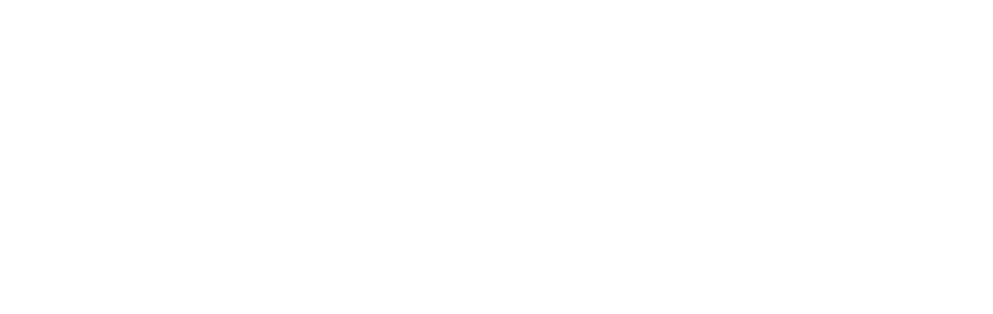
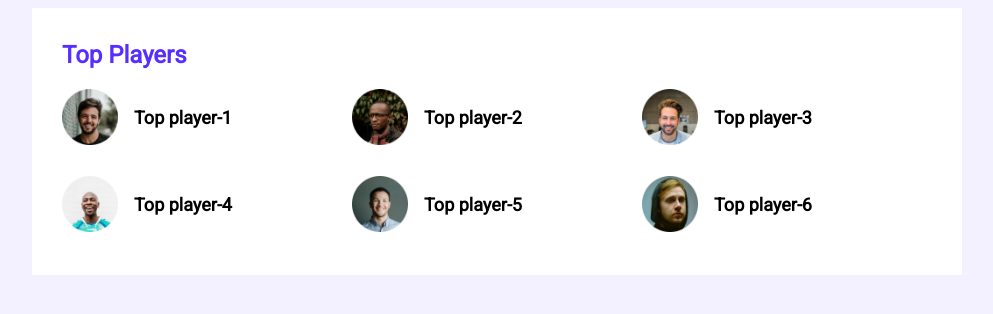
Before and after one commit to Hasibul-Hasan-Hasib/CSS-03, a plain HTML site: page index.html in a window 1280 px wide. Shown: the whole page, without its empty margins (143-1136 px from the left). Drawn offline with Linux system fonts and the light colour scheme.

Commit message:
first section added

```diff
--- a/index.html
+++ b/index.html
@@ -4,9 +4,61 @@
     <meta charset="UTF-8">
     <meta http-equiv="X-UA-Compatible" content="IE=edge">
     <meta name="viewport" content="width=device-width, initial-scale=1.0">
+    <link rel="stylesheet" href="styles/style.css">
     <title>leader board</title>
 </head>
 <body>
 
+    <!-- header start -->
+
+    <header>
+
+    </header>
+
+    <!-- header end -->
+
+    <main>
+
+        <!--top players and top blogs-->
+
+        <section class="container">
+            <div class="top-players">
+                <h2 class="section-title">Top Players</h2>
+                <div class="players">
+                    <div class="player">
+                        <img src="images/players/player-1.png" alt="">
+                        <h3 class="player-name">Top player-1</h3>
+                    </div>
+                    <div class="player">
+                        <img src="images/players/player-2.png" alt="">
+                        <h3 class="player-name">Top player-2</h3>
+                    </div>
+                    <div class="player">
+                        <img src="images/players/player-3.png" alt="">
+                        <h3 class="player-name">Top player-3</h3>
+                    </div>
+                    <div class="player">
+                        <img src="images/players/player-4.png" alt="">
+                        <h3 class="player-name">Top player-4</h3>
+                    </div>
+                    <div class="player">
+                        <img src="images/players/player-5.png" alt="">
+                        <h3 class="player-name">Top player-5</h3>
+                    </div>
+                    <div class="player">
+                        <img src="images/players/player-6.png" alt="">
+                        <h3 class="player-name">Top player-6</h3>
+                    </div>
+                </div>
+            </div>
+        </section>
+
+        <!-- Latest course -->
+
+        <section>
+
+        </section>
+
+    </main>
 </body>
 </html>
--- /dev/null
+++ b/styles/style.css
@@ -0,0 +1,42 @@
+/* fonts */
+
+@import url("https://fonts.googleapis.com/css2?family=Roboto&display=swap");
+
+/* common styles or utilities */
+
+body {
+  font-family: "Roboto";
+  background-color: #f3f1ff;
+}
+main {
+  display: flex;
+  justify-content: center;
+}
+.container {
+  background-color: #ffffff;
+  width: 870px;
+  padding: 30px 30px 42px;
+}
+/* top players style  */
+.section-title {
+  color: #562eff;
+  font-size: 24px;
+  margin-top: 3px;
+}
+.players {
+  display: grid;
+  grid-template-columns: repeat(3, 1fr);
+  grid-row-gap: 30px;
+}
+.player {
+  display: flex;
+  align-items: center;
+}
+.player img {
+  width: 56px;
+  height: 56px;
+}
+.player-name {
+  margin-left: 16px;
+  font-size: 18px;
+}
```
Also changed, not shown: style.css (deleted).
